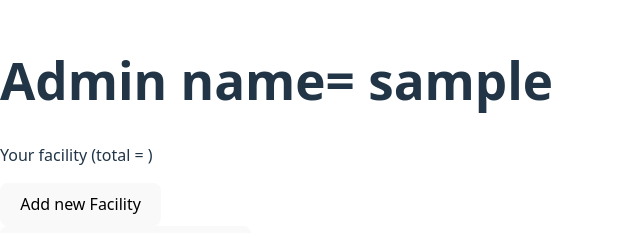
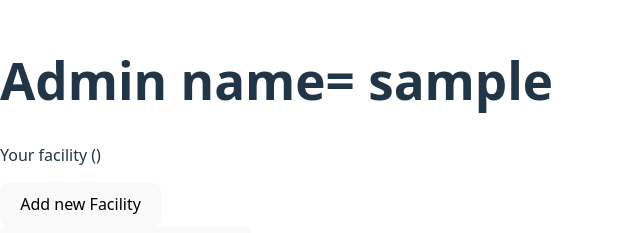
Before and after one commit to kartikeya-kash/QuickCourt_Personal, a React (Vite) app: page /admin in a window 1280 px wide. Shown: the part 235-468 px from the top of the page, without its empty margins (0-640 px from the left). Built offline with nearby package versions, Linux system fonts and the light colour scheme; sample sign-in values are in the browser's storage; the HTML template or start-up script is replaced by a standard one.

Commit message:
auto close and clear

```diff
--- a/src/pages/admin.jsx
+++ b/src/pages/admin.jsx
@@ -36,7 +36,7 @@ const logout = () => {
   return (
         <>
             <h1>Admin name= {adminusername}</h1>
-            <p>Your facility (total = <span></span>)</p>  {/*if admin click on one of the facility then all information and booking details must be shown*/}
+            <p>Your facility (<span></span>)</p>  {/*if admin click on one of the facility then all information and booking details must be shown*/}
             <div></div> {/*show all the facility which are aproved by the owner*/}
             <button>Add new Facility</button> <br />
             <button>check facility approve status</button> <br />
--- a/src/pages/owner.jsx
+++ b/src/pages/owner.jsx
@@ -39,9 +39,13 @@ const addadmin = async (e) => {
       const data = await response.json();
       alert(data.message);
 
-      if (response.ok) {
-        alert("admin added")
-      }
+     if(response.ok){
+       setadminusername("");
+      setadminemail("");
+      setadminpassword("");
+      setAddAdmi(false);
+     }
+
     } catch (error) {
       console.error("❌ Error during adding admin:", error);
       alert("Something went wrong. Please try again later.");
```
